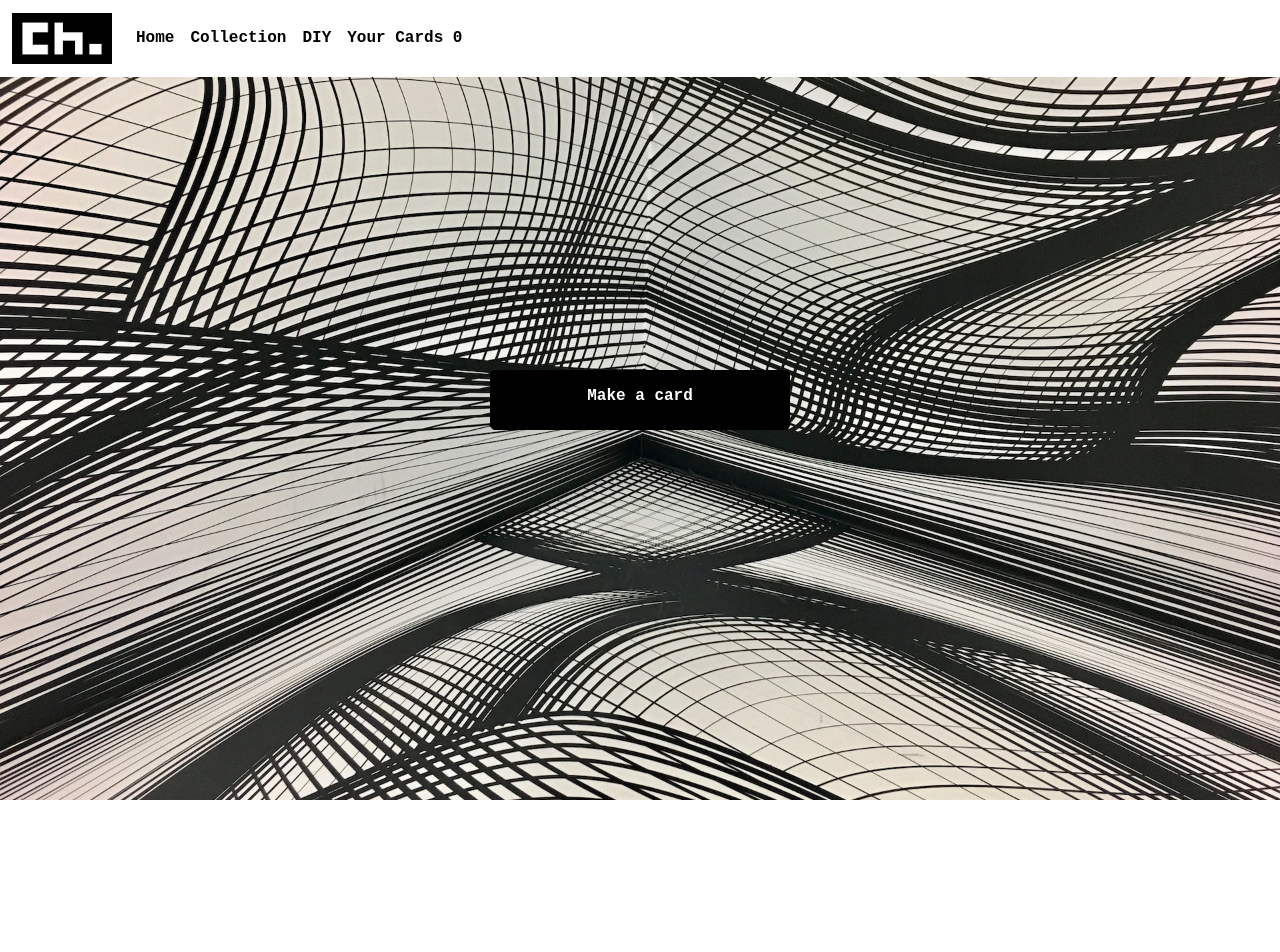
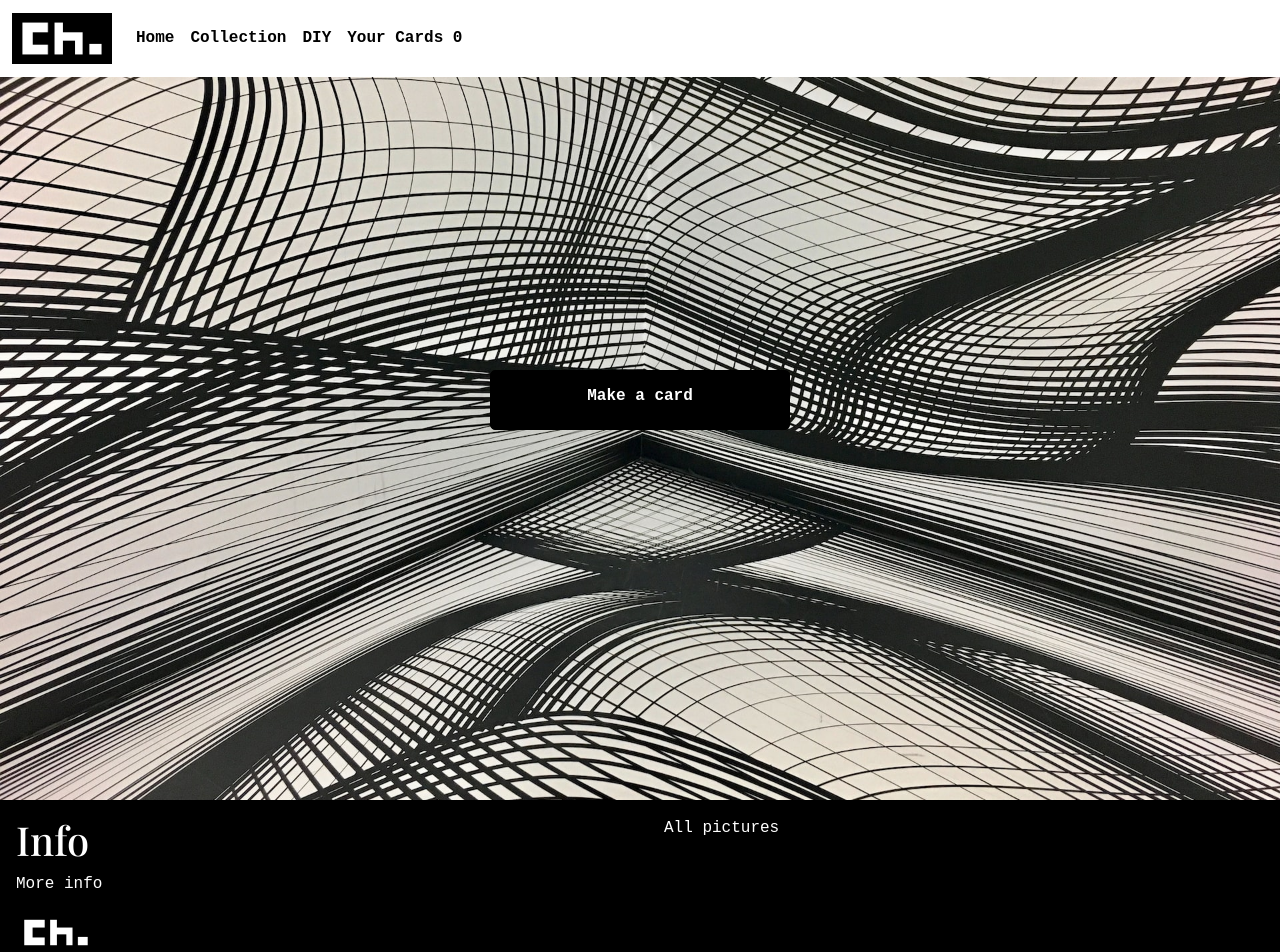
Before and after one commit to chrillah/sweet-card-maker, a Vue app: page / in a window 1280 px wide. Shown: the top 952 px of the page. Before the commit the page ends 800 px from the top, so only its background shows below. Built offline with nearby package versions, Linux system fonts and the light colour scheme; a web font is replaced by a local one.

Commit message:
footer added

```diff
--- a/src/components/FooterSection.vue
+++ b/src/components/FooterSection.vue
@@ -2,18 +2,23 @@
   <div class="footer-wrapper">
     <div class="footer-container">
       <div class="footer-items">
-        <h1 class="footer-info">Footer</h1>
+        <h1 class="footer-info">Info</h1>
+        <p class="footer-text">More info</p>
+        <img class="footer-logo" src="/assets/img/logo.png" alt="" />
       </div>
       <div class="footer-items">
-        <div class="footer-logo" />
+        <p class="footer-text">
+          <a href="https://unsplash.com/">All pictures</a>
+        </p>
+        <!-- <div class="footer-logo" /> -->
       </div>
     </div>
   </div>
 </template>
 <style>
   .footer-wrapper {
+    min-height: 20vh;
     background-color: #000000;
-    margin: 2rem;
     /* display: flex;
     flex-direction: column;
     justify-content: center;
@@ -27,10 +32,27 @@
     gap: 1rem;
   }
 
-  .footer-info{
-    color:#FFFFFF;
+  .footer-items {
+    padding: 1rem;
   }
-  .footer-log{
-    background-image: url('/assets/img/logo.png');
+
+  .footer-info {
+    color: #ffffff;
+  }
+
+  .footer-logo {
+    /* background-image: url('./assets/img/logo.png'); */
+    width: 80px;
+    height: auto;
+  }
+
+  .footer-text {
+    color: #ffffff;
+    font-family: monospace;
+  }
+
+  .footer-text a {
+    color: #ffffff;
+    text-decoration: none;
   }
 </style>
--- a/src/components/NavBar.vue
+++ b/src/components/NavBar.vue
@@ -24,9 +24,14 @@
     </div>
   </nav>
   <RouterView />
+  <FooterSection />
 </template>
 <script>
+import FooterSection from './FooterSection.vue';
 export default{
+  components:{
+    FooterSection
+  },
   computed:{
     numberOfCards(){
         return 'Your Cards ' + this.$store.state.cards.length
```
